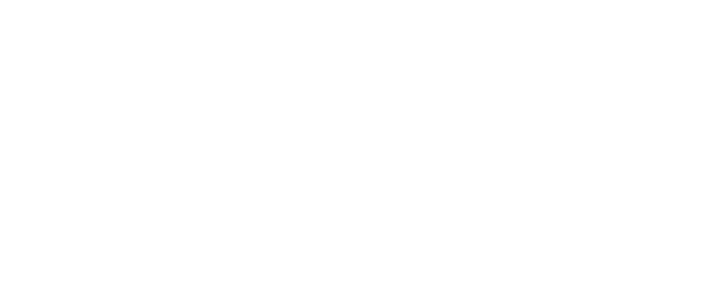
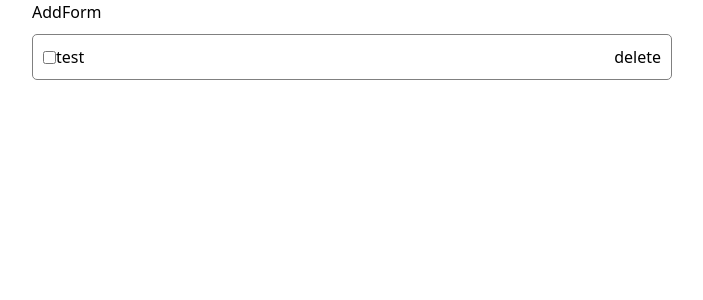
Before and after one commit to Taranovskii-Vadim/todo-list-recoil-react-tailwind-typescript, a React (Create React App) app: page / in a window 1280 px wide. Shown: the top 300 px of the page, without its empty margins (288-991 px from the left). Built offline with nearby package versions, Linux system fonts and the light colour scheme.

Commit message:
feat(master): add tailwind

```diff
--- a/package.json
+++ b/package.json
@@ -42,6 +42,9 @@
     ]
   },
   "devDependencies": {
-    "@types/recoil": "0.0.9"
+    "@types/recoil": "0.0.9",
+    "autoprefixer": "^10.4.4",
+    "postcss": "^8.4.12",
+    "tailwindcss": "^3.0.24"
   }
 }
--- /dev/null
+++ b/postcss.config.js
@@ -0,0 +1,6 @@
+module.exports = {
+  plugins: {
+    tailwindcss: {},
+    autoprefixer: {},
+  },
+}
--- a/src/App.tsx
+++ b/src/App.tsx
@@ -21,7 +21,14 @@ const todosState = atom<Todo[]>({
 
 const App = () => {
   const todos = useRecoilValue(todosState);
-  return <div></div>;
+  return (
+    <div className="w-1/2 m-auto">
+      <AddForm />
+      {todos.map((item) => (
+        <TodoItem key={item.id} todo={item} />
+      ))}
+    </div>
+  );
 };
 
 export default App;
--- /dev/null
+++ b/src/index.css
@@ -0,0 +1,3 @@
+@tailwind base;
+@tailwind components;
+@tailwind utilities;
--- a/src/index.tsx
+++ b/src/index.tsx
@@ -1,6 +1,7 @@
 import React from "react";
 import ReactDOM from "react-dom/client";
 import { RecoilRoot } from "recoil";
+import "./index.css";
 
 import App from "./App";
 
--- /dev/null
+++ b/tailwind.config.js
@@ -0,0 +1,7 @@
+module.exports = {
+  content: ["./src/**/*.{js,jsx,ts,tsx}"],
+  theme: {
+    extend: {},
+  },
+  plugins: [],
+};
```
